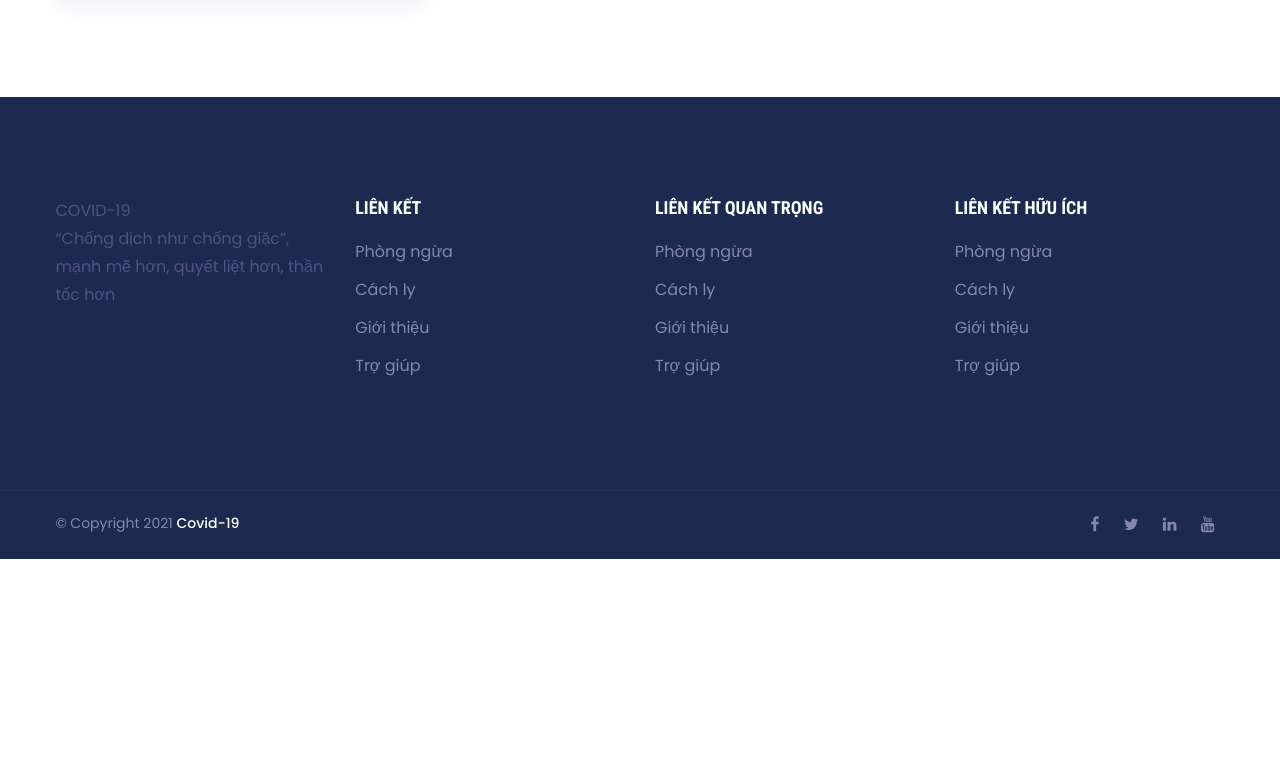
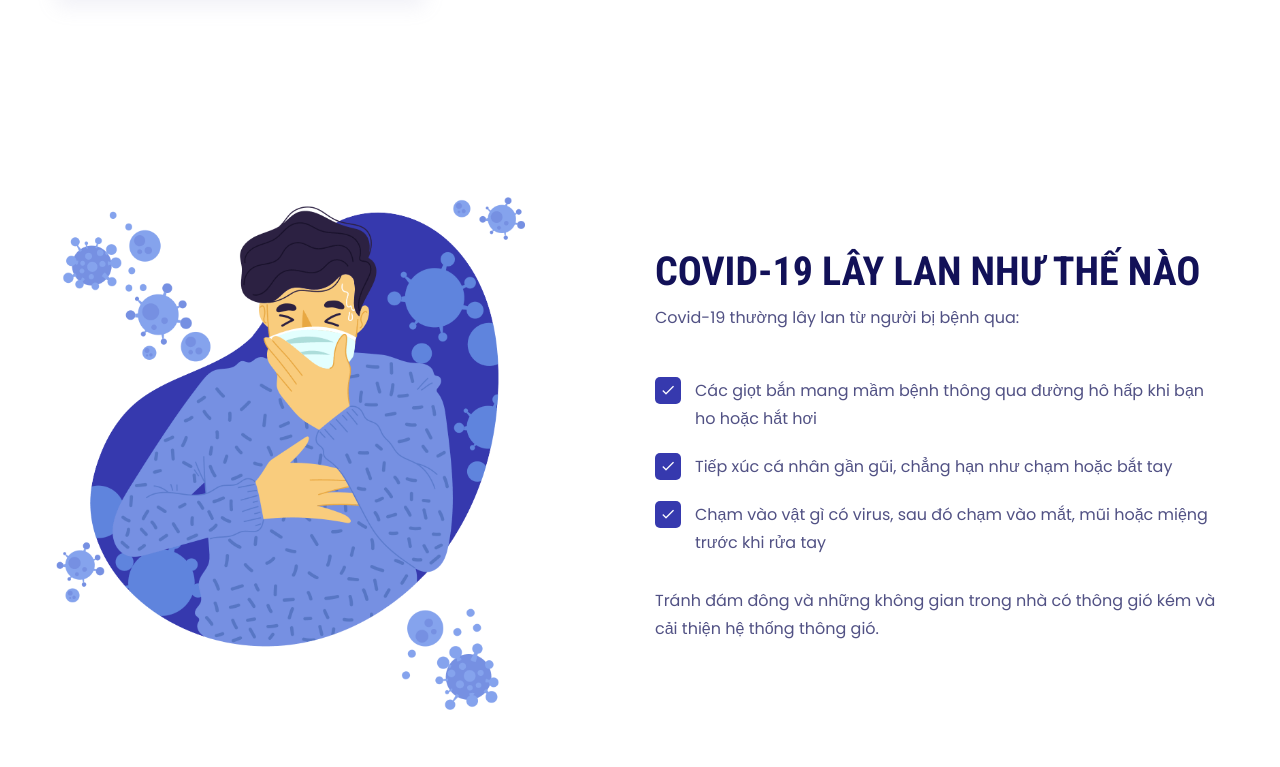
Before and after one commit to NguyenThanhThinh/covid-19, a website: page index.html in a window 1280 px wide. Shown: the part 1513-2280 px from the top of the page. Before the commit the page ends 2072 px from the top, so only its background shows below. Drawn offline with Linux system fonts and the light colour scheme; no server answers.

Commit message:
add spread

```diff
--- a/index.html
+++ b/index.html
@@ -165,6 +165,44 @@
             </div>
         </div>
 
+        <div class="how-spread section-padding">
+            <div class="container">
+                <div class="row align-items-center justify-content-between">
+                    <div class="col-xl-5 col-lg-5 col-md-6">
+                        <div class="spread-img">
+                            <img src="./images/home/1.png" alt="" class="img-fluid">
+                        </div>
+                    </div>
+                    <div class="col-xl-6 col-lg-6 col-md-6">
+                        <div class="section-title">
+                            <h2>COVID-19 lây lan như thế nào</h2>
+                            <p>Covid-19 thường lây lan từ người bị bệnh qua:</p>
+                        </div>
+                        <div class="spread-content">
+
+                            <ul>
+                                <li>
+                                    <i class="mdi mdi-check"></i>
+                                    Các giọt bắn mang mầm bệnh thông qua đường hô hấp khi bạn ho hoặc hắt hơi
+                                </li>
+                                <li>
+                                    <i class="mdi mdi-check"></i>
+                                    Tiếp xúc cá nhân gần gũi, chẳng hạn như chạm hoặc bắt tay
+                                </li>
+                                <li>
+                                    <i class="mdi mdi-check"></i>
+                                    Chạm vào vật gì có virus, sau đó chạm vào mắt, mũi hoặc miệng trước khi rửa tay
+                                </li>
+                            </ul>
+
+                            <p>Tránh đám đông và những không gian trong nhà có thông gió kém và cải thiện hệ thống thông
+                                gió.</p>
+                        </div>
+                    </div>
+                </div>
+            </div>
+        </div>
+
         <div class="bottom section-padding">
             <div class="container">
                 <div class="row">
```
Also changed, not shown: images/home/1.png (added).
